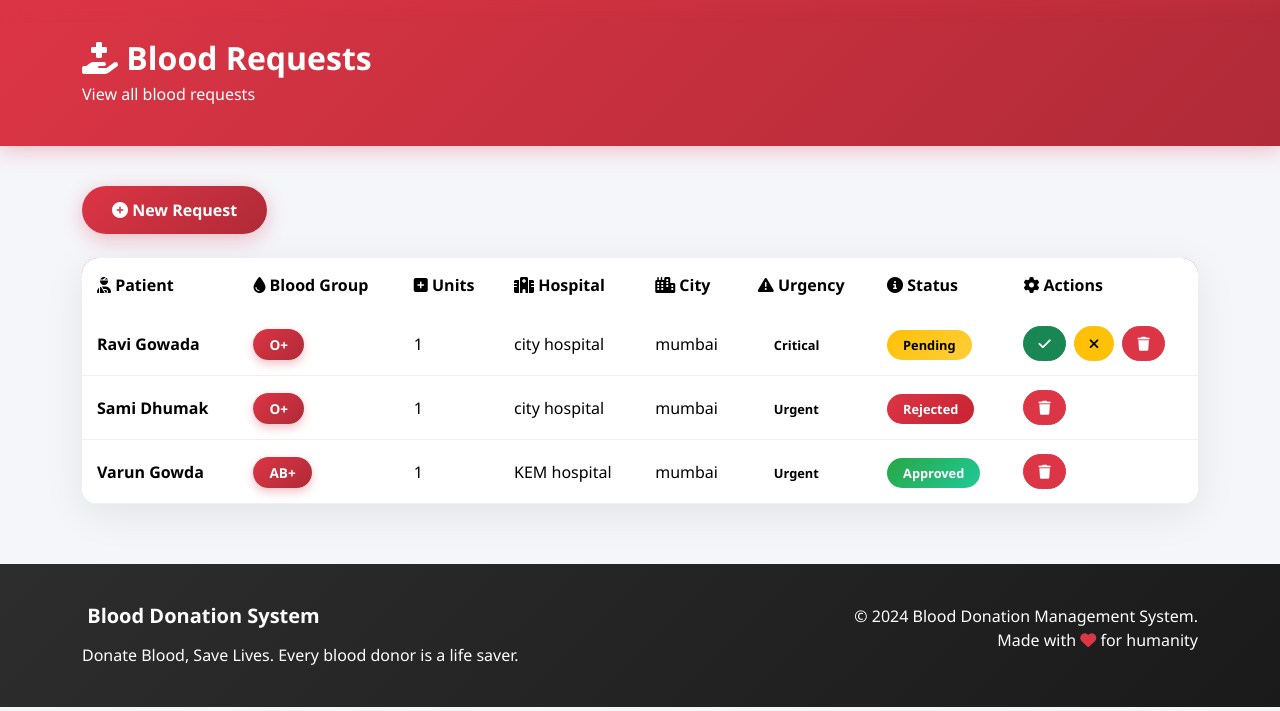
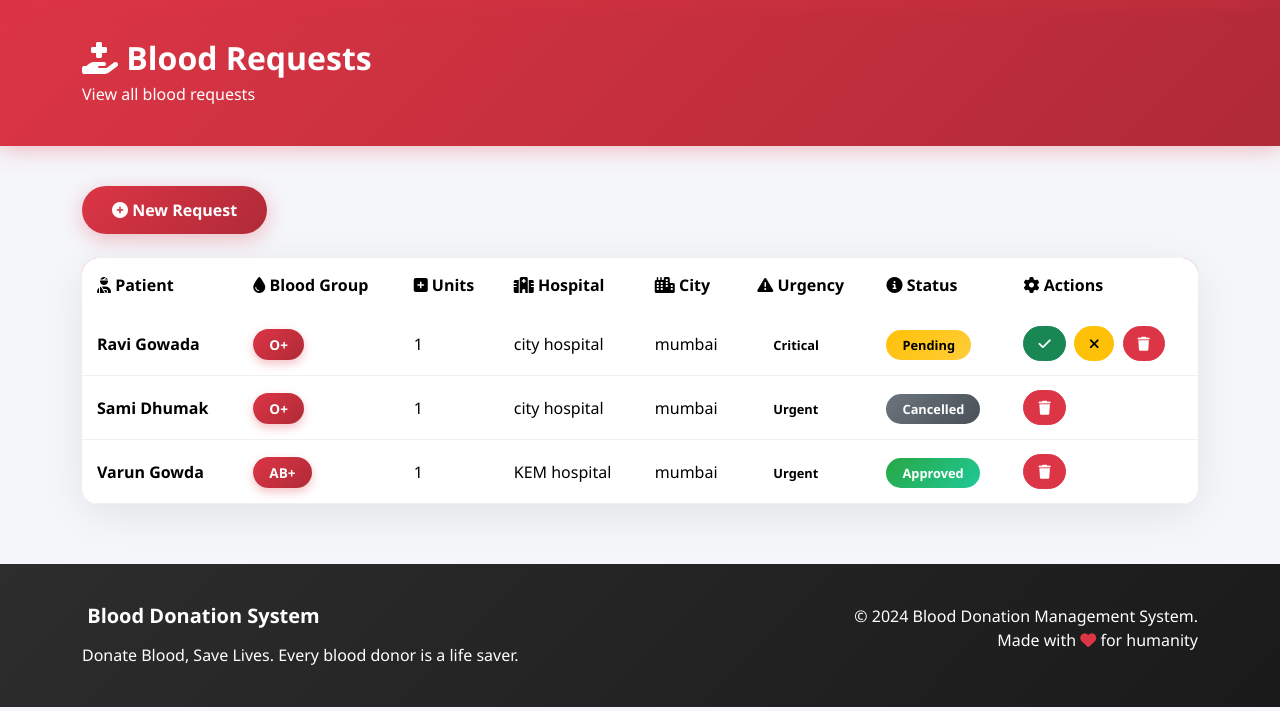
Before and after one commit to shrusami14/online-blood-mangament-system, a Django app: page /requests/ in a window 1280 px wide. Shown: the part 89-800 px from the top of the page. Run offline with Django 4.2, Linux system fonts and the light colour scheme; a user stored in the database is signed in; data comes from the database, SQL or seed files in the repository; both versions use the stored data as it was after the commit.

Commit message:
your message

```diff
--- a/BloodDonationManagement/bloodsystem/urls.py
+++ b/BloodDonationManagement/bloodsystem/urls.py
@@ -24,6 +24,7 @@ urlpatterns = [
     path('requests/', views.request_list, name='request_list'),
     path('approve-request/<int:id>/', views.approve_request, name='approve_request'),
     path('reject-request/<int:id>/', views.reject_request, name='reject_request'),
+    path('cancel-request/<int:id>/', views.cancel_request, name='cancel_request'),
     path('delete-request/<int:id>/', views.delete_request, name='delete_request'),
     path('search/', views.search, name='search'),
     path('profile/', views.profile, name='profile'),
--- a/BloodDonationManagement/mainapp/models.py
+++ b/BloodDonationManagement/mainapp/models.py
@@ -47,7 +47,8 @@ class BloodRequest(models.Model):
     STATUS_CHOICES = [
         ('Pending', 'Pending'),
         ('Approved', 'Approved'),
-        ('Rejected', 'Rejected')
+        ('Rejected', 'Rejected'),
+        ('Cancelled', 'Cancelled')
     ]
 
     URGENCY_CHOICES = [
--- a/BloodDonationManagement/mainapp/views.py
+++ b/BloodDonationManagement/mainapp/views.py
@@ -270,6 +270,36 @@ def reject_request(request, id):
 
 
 @login_required
+def cancel_request(request, id):
+    """
+    Cancel blood request view - Owner only
+    Users can only cancel their own requests when status is 'Pending'
+    """
+    try:
+        blood_request = BloodRequest.objects.get(id=id)
+
+        # Check if the logged-in user is the owner of the request
+        if blood_request.user != request.user:
+            messages.error(request, 'You are not authorized to cancel this request.')
+            return redirect('request_list')
+
+        # Check if request status is Pending
+        if blood_request.status != 'Pending':
+            messages.error(request, 'You can only cancel pending requests.')
+            return redirect('request_list')
+
+        # Update status to Cancelled (do NOT delete from database)
+        blood_request.status = 'Cancelled'
+        blood_request.save()
+        messages.success(request, 'Blood request cancelled successfully.')
+
+    except BloodRequest.DoesNotExist:
+        messages.error(request, 'Blood request not found.')
+
+    return redirect('request_list')
+
+
+@login_required
 @admin_required
 def delete_request(request, id):
     """Delete blood request view - Admin only"""
--- a/BloodDonationManagement/templates/base.html
+++ b/BloodDonationManagement/templates/base.html
@@ -167,6 +167,11 @@
 
         .status-rejected {
             background: linear-gradient(135deg, #dc3545, #c82333);
+            color: white;
+        }
+
+        .status-cancelled {
+            background: linear-gradient(135deg, #6c757d, #495057);
             color: white;
         }
 
--- a/BloodDonationManagement/templates/request_list.html
+++ b/BloodDonationManagement/templates/request_list.html
@@ -33,9 +33,7 @@
                             <th><i class="fas fa-city"></i> City</th>
                             <th><i class="fas fa-exclamation-triangle"></i> Urgency</th>
                             <th><i class="fas fa-info-circle"></i> Status</th>
-                            {% if user.is_superuser %}
                             <th><i class="fas fa-cog"></i> Actions</th>
-                            {% endif %}
                         </tr>
                     </thead>
                     <tbody>
@@ -60,12 +58,14 @@
                                 <span class="status-badge status-pending">Pending</span>
                                 {% elif req.status == 'Approved' %}
                                 <span class="status-badge status-approved">Approved</span>
+                                {% elif req.status == 'Cancelled' %}
+                                <span class="status-badge status-cancelled">Cancelled</span>
                                 {% else %}
                                 <span class="status-badge status-rejected">Rejected</span>
                                 {% endif %}
                             </td>
+                            <td>
                                 {% if user.is_superuser %}
-                            <td>
                                     {% if req.status == 'Pending' %}
                                     <a href="{% url 'approve_request' req.id %}" class="btn btn-sm btn-success me-1" title="Approve">
                                         <i class="fas fa-check"></i>
@@ -77,8 +77,15 @@
                                     <a href="{% url 'delete_request' req.id %}" class="btn btn-sm btn-danger text-white" onclick="return confirm('Are you sure you want to delete this request?')" title="Delete">
                                         <i class="fas fa-trash"></i>
                                     </a>
+                                {% else %}
+                                    {# Regular user: can only cancel their own pending requests #}
+                                    {% if req.status == 'Pending' and req.user == request.user %}
+                                    <a href="{% url 'cancel_request' req.id %}" class="btn btn-sm btn-secondary" onclick="return confirm('Are you sure you want to cancel this request?')" title="Cancel">
+                                        <i class="fas fa-ban"></i> Cancel
+                                    </a>
+                                    {% endif %}
+                                {% endif %}
                             </td>
-                            {% endif %}
                         </tr>
                         {% endfor %}
                     </tbody>
```
Also changed, not shown: BloodDonationManagement/db.sqlite3, BloodDonationManagement/mainapp/migrations/0004_alter_bloodrequest_status.py (added). Lines whose indentation alone changed are shown as unchanged.
